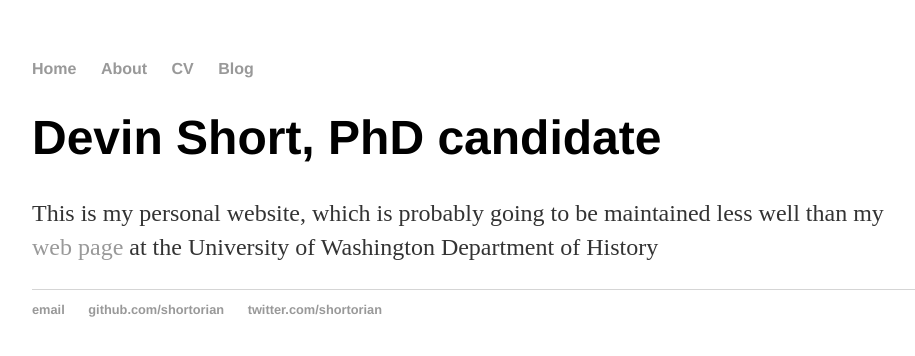
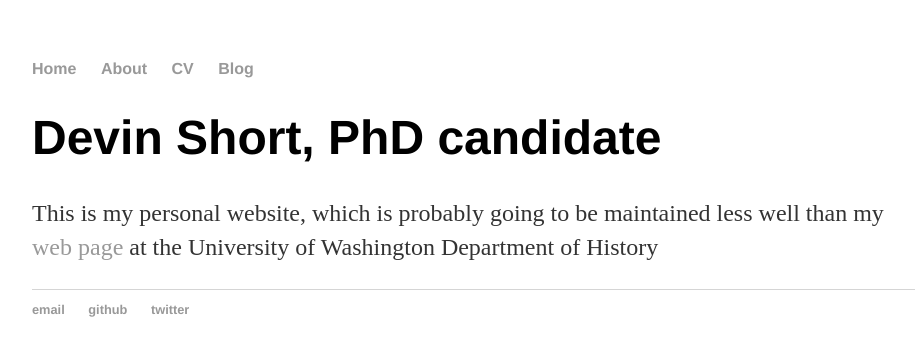
Before and after one commit to shortorian/shortorian.github.io, a Jekyll site: the page built from index.html, in a window 1280 px wide. Shown: the top 356 px of the page, without its empty margins (160-1075 px from the left). Built offline with Jekyll 4.4.1, drawn with Linux system fonts in a browser that asks for light colours.

Commit message:
edit footer links

```diff
--- a/_layouts/default.html
+++ b/_layouts/default.html
@@ -22,8 +22,8 @@
             <footer>
                 <ul>
                     <li><a href="mailto:shortda@uw.edu">email</a></li>
-                    <li><a href="https://github.com/shortorian">github.com/shortorian</a></li>
-                    <li><a href="https://twitter.com/shortorian">twitter.com/shortorian</a></li>
+                    <li><a href="https://github.com/shortorian">github</a></li>
+                    <li><a href="https://twitter.com/shortorian">twitter</a></li>
                 </ul>
             </footer>
         </body>
```
